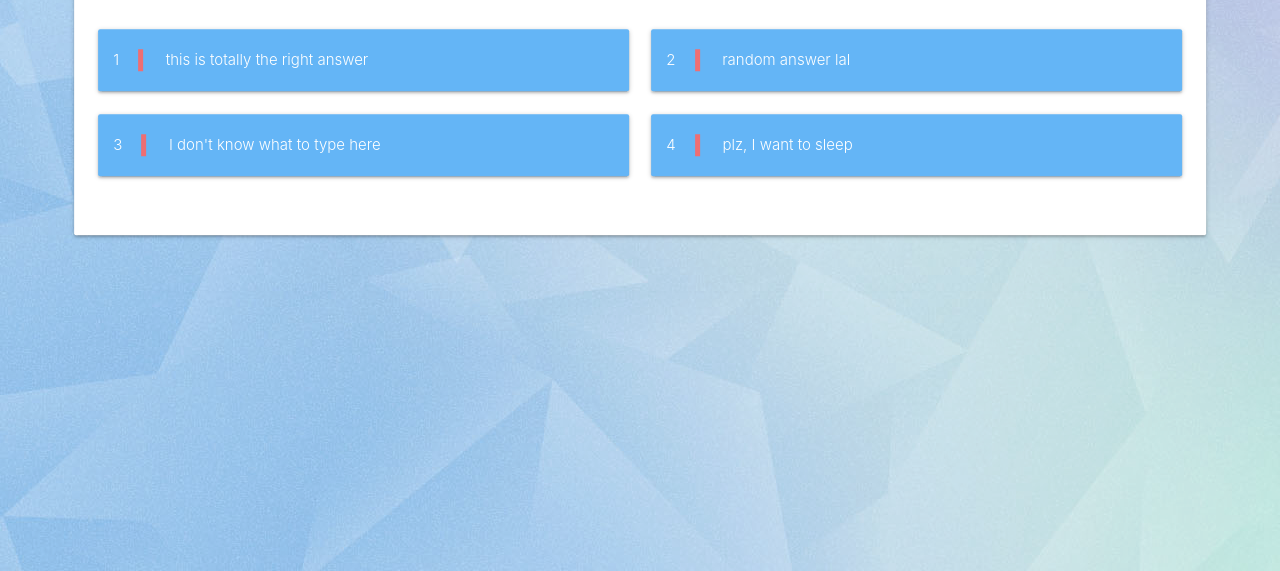
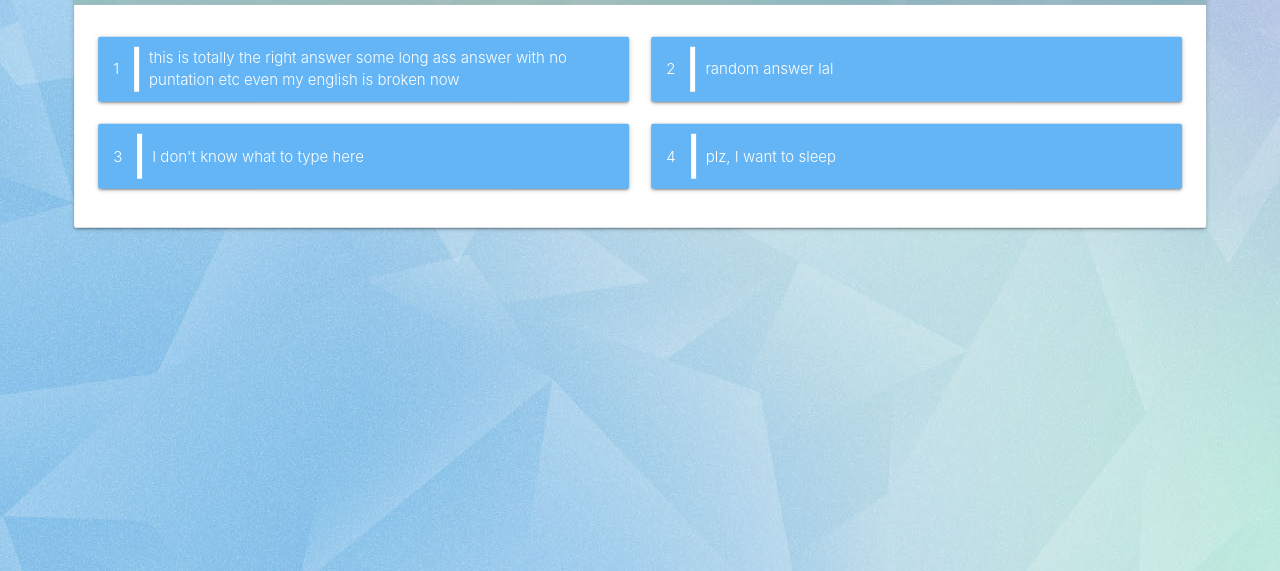
Before and after one commit to gitter-badger/Twitch-brb, a plain HTML site: page index.html in a window 1280 px wide. Shown: the part 509-1080 px from the top of the page. Drawn offline with nearby package versions, Linux system fonts and the light colour scheme.

Commit message:
"Added Stuff" - Best commit comment ever, i know

```diff
--- a/css/master.css
+++ b/css/master.css
@@ -8,6 +8,7 @@ html, body, .container {
   height: 100%;
   width: 100%;
 }
+
 .main {
   width: 100%;
   position: absolute;
@@ -21,7 +22,9 @@ html, body, .container {
   left: 50%;
   transform: translate(-50%);
 }
-
+.flex {
+  display: flex;
+}
 .noPadding{
   padding: 0 !important;
 }
@@ -84,10 +87,30 @@ html, body, .container {
   font-weight: 300;
   width: 90%;
 }
+.answers {
+  display: flex;
+  flex-wrap: wrap;
+  flex: 1;
+  margin: 0;
+}
+.answer {
+  display: flex;
+  align-content: center;
+  flex: 1;
+}
 .number{
-  margin: auto 15px;
+  align-items: center;
+  display: flex;
+  margin: 10px 15px;
+}
+.number span {
 }
 
 .options {
+  border-left: 5px solid #fff;
+  padding-left: 10px;
+  margin: 10px 0;
   display: inline-block;
+  align-items: center;
+  display: flex;
 }
--- a/index.html
+++ b/index.html
@@ -20,7 +20,7 @@
           <div class="card white darken-1 user_card vertical_centered">
             <div class="header blue-grey center">
               <div class="user_image">
-                  <img class="circle" ng-src="{{server.winner.logo}}" alt="me">
+                <img class="circle" ng-src="{{server.winner.logo}}" alt="winner image">
               </div>
             </div>
             <div class="card-content black-text center">
@@ -31,16 +31,16 @@
 
           <div class="card white darken-1 game_card vertical_centered">
             <div class="header blue-grey center">
-                <h1 class="header_content flow-text">What is the meaning of life and the universe?</h1>
+              <h1 class="header_content flow-text white-text">{{server.quiz.question}}</h1>
             </div>
             <div class="card-content black-text">
-                <div class="row">
-                  <div class="col s6" ng-repeat="answer in server.quiz.answers">
+              <div class="row answers">
+                <div class="col s6 flex" ng-repeat="answer in server.quiz.answers" repeat-directive>
                   <div class="card answer blue lighten-2 white-text">
-                      <span class="number">{{$index +1}}</span>
-                      <blockquote class="options">
+                    <div class="number"><span>{{$index +1}}</span></div>
+                    <div class="options">
                       {{answer}}
-                      </blockquote>
+                    </div>
                   </div>
                 </div>
               </div>
@@ -58,6 +58,7 @@
   <script src="https://cdnjs.cloudflare.com/ajax/libs/materialize/0.97.8/js/materialize.min.js" charset="utf-8"></script>
   <script src="js/jquery.bxslider.js"></script>
   <script src="js/services.js" charset="utf-8"></script>
+  <script src="js/directives.js" charset="utf-8"></script>
   <script src="js/app.js" charset="utf-8"></script>
 </body>
 </html>
--- a/js/app.js
+++ b/js/app.js
@@ -1,4 +1,4 @@
-angular.module('brb', ['brb.services'])
+angular.module('brb', ['brb.services', 'brb.directive'])
 
 .controller("mainController", ['$scope','Constants','Server', function($scope, Constants, Server) {
   $scope.users_leader = "hello";
@@ -17,8 +17,8 @@ angular.module('brb', ['brb.services'])
     pager: false,
     controls: false,
     auto: true,
-    speed: 3000, // Speed of the transition
-    pause: 4500 //The amount of time (in ms) between each auto transition
+    speed: 5000, // Speed of the transition
+    pause: 5500 //The amount of time (in ms) between each auto transition
 
   });
   function loadImages() {
@@ -26,7 +26,18 @@ angular.module('brb', ['brb.services'])
       var imageDom = "<li><img src='"+image+"'/></li>";
       $(".bxslider").append(imageDom);
     })
-    //$(".background .image[data-id='"+active_index+"']").addClass("active");
-    //cycleImage();
   };
+  $(document).on("repeat_done", function() {
+    var max_height = -1;
+    setTimeout(function () { //TODO: Possible to do without timeout? Kinda HACK-y
+      $('.answer').each(function(index, answer) {
+        console.log($(this).height());
+        if($(this).height() > max_height){
+          max_height = $(this).height();
+        }
+      })
+      console.log(max_height);
+      $(".answer").height(max_height);
+    }, 500);
+  })
 }])
--- /dev/null
+++ b/js/directives.js
@@ -0,0 +1,8 @@
+angular.module('brb.directive', [])
+.directive('repeatDirective', function() {
+  return function(scope, element, attrs) {
+    if (scope.$last){
+      $(document).trigger("repeat_done");
+    }
+  };
+})
--- a/js/services.js
+++ b/js/services.js
@@ -89,9 +89,9 @@ angular.module('brb.services', [])
     },
     quiz: {
       id: 1,
-      question: "Some random quiz question here",
+      question: "Some random quiz question here?",
       answers: {
-        1: "this is totally the right answer",
+        1: "this is totally the right answer some long ass answer with no puntation etc even my english is broken now",
         2: "random answer lal",
         3: "I don't know what to type here",
         4: "plz, I want to sleep"
```
Lines whose indentation alone changed are shown as unchanged.
